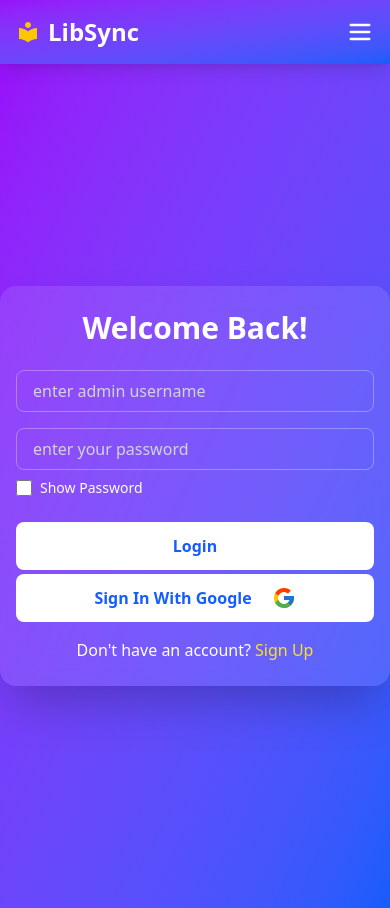
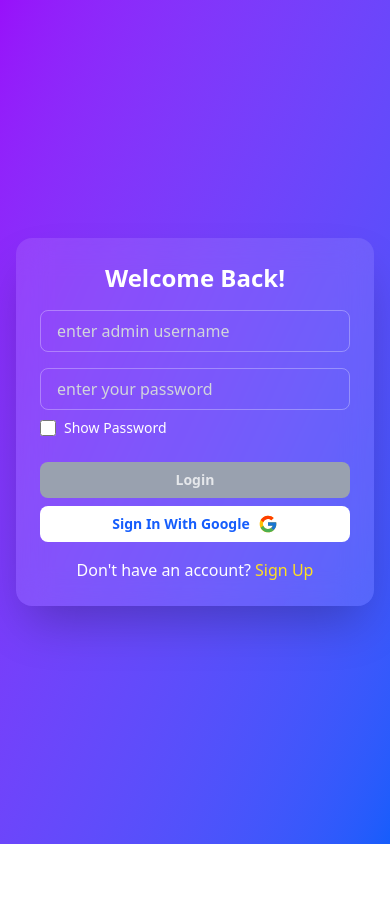
Before and after one commit to shaadi1478/admin-site, a React (Vite) app: page / in a window 390 px wide. After the commit the page ends 844 px from the top, so only its background shows below. Built offline with nearby package versions, Linux system fonts and the light colour scheme.

Commit message:
some funcation releted

```diff
--- a/src/Components/BookManagement/BookManagement.jsx
+++ b/src/Components/BookManagement/BookManagement.jsx
@@ -3,7 +3,7 @@ import { useState } from "react";
 import { toast } from 'react-toastify';
 import 'react-toastify/dist/ReactToastify.css';
 import { ToastContainer } from 'react-toastify';
-
+import Navbar from "../Navbar/Navbar";
 const BookManagement = () => {
   const [searchTerm, setSearchTerm] = useState("");
   const [bookList, setBookList] = useState([
@@ -94,7 +94,9 @@ const BookManagement = () => {
   };
 
   return (
-    <div className="p-6 min-h-screen pt-24 bg-gradient-to-br from-purple-600 to-blue-600 text-white">
+    <div>
+        <Navbar />
+      <div className="p-6 min-h-screen pt-24 bg-gradient-to-br from-purple-600 to-blue-600 text-white">
   {/* Header */}
   <div className="flex flex-wrap justify-between items-center mb-4">
     <h2 className="text-2xl font-semibold text-gray-100 w-full md:w-auto">Book Management</h2>
@@ -286,6 +288,7 @@ const BookManagement = () => {
   />
 
 </div>
+    </div>
 
   );
 };
--- a/src/Components/DashBoard/DashBoard.jsx
+++ b/src/Components/DashBoard/DashBoard.jsx
@@ -1,7 +1,7 @@
 import { Pie } from "react-chartjs-2";
 import { Chart as ChartJS, ArcElement, Tooltip, Legend } from "chart.js";
 import { User, Book, RefreshCw } from "lucide-react";
-
+import Navbar from "../Navbar/Navbar";
 // Register ChartJS components
 ChartJS.register(ArcElement, Tooltip, Legend);
 
@@ -37,7 +37,9 @@ const Dashboard = () => {
   ];
 
   return (
-    <div className="p-6 bg-gradient-to-br from-purple-600 to-blue-500 min-h-screen py-40">
+    <div>
+      <Navbar />
+      <div className="p-6 bg-gradient-to-br from-purple-600 to-blue-500 min-h-screen py-24">
         <div className="grid grid-cols-1 sm:grid-cols-2 lg:grid-cols-3 gap-6">
 
           {/* Left - Pie Chart */}
@@ -106,6 +108,8 @@ const Dashboard = () => {
 
         </div>
       </div>
+    </div>
+
   );
 };
 
--- a/src/Components/Login/Login.jsx
+++ b/src/Components/Login/Login.jsx
@@ -1,4 +1,4 @@
-import  { useState } from "react";
+import { useState, useEffect } from "react";
 import { useNavigate } from "react-router-dom";
 import Popup from "../Popup/Popup";
 import { FcGoogle } from "react-icons/fc";
@@ -14,9 +14,27 @@ const Login = () => {
   const [error, setError] = useState("");
   const [success, setSuccess] = useState("");
   const [showPassword, setShowPassword] = useState(false); // State to toggle password visibility
+  const [isPasswordValid, setIsPasswordValid] = useState(false);
+  const [isFormValid, setIsFormValid] = useState(false);
 
   const navigate = useNavigate();
   const provider = new GoogleAuthProvider();
+
+  useEffect(() => {
+    const isValid = password.length >= 6;
+    setIsPasswordValid(isValid);
+  }, [password]);
+
+  useEffect(() => {
+    const checkValidity = () => {
+      if (isLogin) {
+        return username.trim() && password.trim() && isPasswordValid;
+      } else {
+        return email.trim() && username.trim() && password.trim() && isPasswordValid;
+      }
+    };
+    setIsFormValid(checkValidity());
+  }, [email, password, isLogin, username, isPasswordValid]);
 
   const handleWithGoogleSign = () => {
     signInWithPopup(auth, provider)
@@ -32,6 +50,12 @@ const Login = () => {
     e.preventDefault();
     setError("");
     setSuccess("");
+
+    if (password.length < 6) {
+      setError("Password must be at least 6 characters");
+      return;
+    }
+
     if (isLogin) {
       const storedUser = JSON.parse(localStorage.getItem("user"));
       if (storedUser && storedUser.username === username && storedUser.password === password) {
@@ -42,24 +66,6 @@ const Login = () => {
         setError("Invalid credentials! Try again.");
       }
     } else {
-      if (password.length < 6) {
-        setError("Password must be at least 6 characters");
-        return;
-      }
-      // Validate email format
-      const emailRegex = /^[^\s@]+@[^\s@]+\.[^\s@]+$/ ;
-      if (!emailRegex.test(email)) {
-        setError("Email must be 6 characters (letters, numbers, hyphens) @mangrove.edu.bd");
-        return;
-      }
-
-      // Validate password format
-      const passwordRegex = /^\d{6}$/;
-      if (!passwordRegex.test(password)) {
-        setError("Password must be a 6-digit number");
-        return;
-      }
-
       const newUser = { username, email, password };
       localStorage.setItem("user", JSON.stringify(newUser));
       setSuccess("Account created successfully! You can now login.");
@@ -70,10 +76,11 @@ const Login = () => {
   };
 
   return (
+    <div>
       <div className="min-h-screen flex items-center justify-center bg-gradient-to-br from-purple-600 to-blue-600">
-      <div className="relative bg-white/10 backdrop-blur-lg px-4 py-6 md:px-8 md:py-8 rounded-2xl shadow-2xl w-full max-w-2xl mx-auto flex min-w-[300px]">
+        <div className="relative bg-white/10 backdrop-blur-lg p-6 md:p-8 rounded-2xl shadow-2xl w-full max-w-md mx-4 md:mx-auto">
           <div className="w-full max-w-md">
-          <h2 className="text-3xl md:text-4xl font-bold text-white mb-6 md:mb-8 text-center">
+            <h2 className="text-2xl md:text-3xl lg:text-4xl font-bold text-white mb-4 md:mb-6 text-center">
               {isLogin ? "Welcome Back!" : "Join Us"}
             </h2>
 
@@ -143,12 +150,22 @@ const Login = () => {
               </div>
               <button
                 type="submit"
-              className="w-full py-3 bg-white text-blue-600 font-semibold rounded-lg hover:bg-gray-200 transition-colors duration-300 hover:bg-opacity-90"
+                className={`w-full py-2 md:py-3 text-sm md:text-base font-semibold rounded-lg transition-colors duration-300 ${
+                  isFormValid
+                    ? 'bg-blue-600 text-white hover:bg-blue-700'
+                    : 'bg-gray-400 text-gray-200 cursor-not-allowed'
+                }`}
+                disabled={!isFormValid}
               >
                 {isLogin ? "Login" : "Sign Up"}
               </button>
-            <button onClick={handleWithGoogleSign} className="w-full py-3 flex items-center justify-center gap-5 mt-1 bg-white text-blue-600 font-semibold rounded-lg hover:bg-gray-200 transition-colors duration-300 hover:bg-opacity-90"
-            >Sign In With Google <FcGoogle  className="text-2xl"/></button>
+              <button
+                onClick={handleWithGoogleSign}
+                className="w-full py-2 md:py-3 flex items-center justify-center gap-2 md:gap-3 mt-2 bg-white text-blue-600 text-sm md:text-base font-semibold rounded-lg hover:bg-gray-200 transition-colors duration-300"
+              >
+                Sign In With Google
+                <FcGoogle className="text-xl md:text-2xl" />
+              </button>
               <p className="text-center text-white mt-4">
                 {isLogin ? "Don't have an account? " : "Already have an account? "}
                 <button
@@ -167,6 +184,7 @@ const Login = () => {
           </div>
         </div>
       </div>
+    </div>
   );
 };
 
--- a/src/Components/Root/Root.jsx
+++ b/src/Components/Root/Root.jsx
@@ -1,10 +1,10 @@
 import { Outlet } from "react-router-dom";
-import Navbar from "../Navbar/Navbar";
+// import Navbar from "../Navbar/Navbar";
 
 const Root = () => {
     return (
-        <div className="pt-16">
-            <Navbar />
+        <div className="">
+            {/* <Navbar /> */}
             <Outlet />
         </div>
     );
--- a/src/Components/UserManagement/UserManagement.jsx
+++ b/src/Components/UserManagement/UserManagement.jsx
@@ -2,7 +2,7 @@ import { useState } from "react";
 import { Search, Edit, Trash, Plus } from "lucide-react";
 import { toast, ToastContainer } from 'react-toastify';
 import 'react-toastify/dist/ReactToastify.css';
-
+import Navbar from "../Navbar/Navbar";
 const UserManagement = () => {
   const sampleUsers = [
     { id: 1, name: "Sheikh Sadi", email: "sheikhshaadi137@gmail.com", username: "sadi", role: "Admin", status: "Active" },
@@ -99,7 +99,9 @@ const UserManagement = () => {
   };
 
   return (
-    <div className="p-6 min-h-screen bg-gradient-to-br from-purple-600 to-blue-600 flex flex-col items-center text-white py-20">
+    <div>
+      <Navbar />
+      <div className="p-6 min-h-screen bg-gradient-to-br from-purple-600 to-blue-600 flex flex-col items-center text-white py-24">
       <div className="mb-6 text-center">
         <h2 className="ms:text-4xl font-extrabold drop-shadow-lg text-lg sm:text-3xl md:text-4xl">User Management</h2>
         <p className="text-lg opacity-80">Manage your users efficiently with this dashboard!</p>
@@ -285,6 +287,7 @@ const UserManagement = () => {
       />
 
     </div>
+    </div>
   );
 };
 
--- /dev/null
+++ b/src/context/AuthContext.jsx
@@ -0,0 +1,63 @@
+import { createContext, useContext, useEffect, useState } from 'react';
+import { auth } from '../Firebase/Firebase.init';
+import {
+  signInWithEmailAndPassword,
+  signOut,
+  createUserWithEmailAndPassword,
+  onAuthStateChanged,
+  signInWithPopup,
+  GoogleAuthProvider
+} from 'firebase/auth';
+
+const AuthContext = createContext();
+
+export function AuthProvider({ children }) {
+  const [currentUser, setCurrentUser] = useState(null);
+  const [loading, setLoading] = useState(true);
+
+  useEffect(() => {
+    const unsubscribe = onAuthStateChanged(auth, (user) => {
+      setCurrentUser(user);
+      setLoading(false);
+    });
+    return unsubscribe;
+  }, []);
+
+  const login = (email, password) => {
+    return signInWithEmailAndPassword(auth, email, password);
+  };
+
+  const signup = (email, password) => {
+    return createUserWithEmailAndPassword(auth, email, password);
+  };
+
+  const logout = () => {
+    return signOut(auth);
+  };
+
+  const value = {
+    currentUser,
+    login,
+    signup,
+    logout,
+    signInWithGoogle: async () => {
+      const provider = new GoogleAuthProvider();
+      return signInWithPopup(auth, provider);
+    },
+    loading
+  };
+
+  return (
+    <AuthContext.Provider value={value}>
+      {!loading && children}
+    </AuthContext.Provider>
+  );
+}
+
+export const useAuth = () => {
+  const context = useContext(AuthContext);
+  if (!context) {
+    throw new Error('useAuth must be used within an AuthProvider');
+  }
+  return context;
+};
```
Lines whose indentation alone changed are shown as unchanged.
